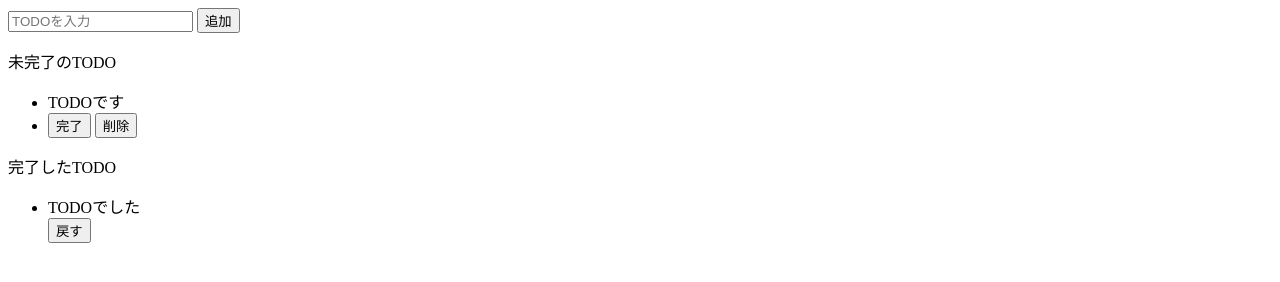
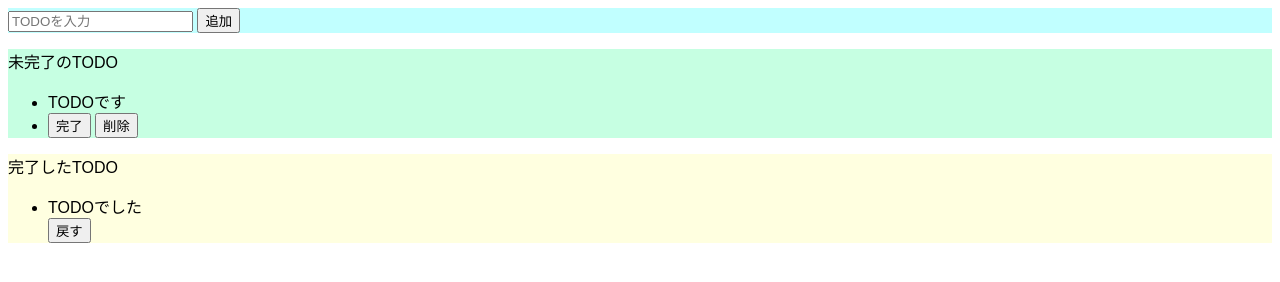
Before and after one commit to sotaheavymetal21/todo_app_js, a plain HTML site: page index.html in a window 1280 px wide. Drawn offline with Linux system fonts and the light colour scheme.

Commit message:
htmlファイルにclass名指定、styles.css作成

```diff
--- a/index.html
+++ b/index.html
@@ -1,13 +1,15 @@
 <head>
   <title>TODO_APP_JS</title>
   <meta charset="UTF-8" />
+  <link rel="stylesheet" href="src/styles.css">
 </head>
 
 <body>
-  <div>
+  <div class="input-area">
     <input placeholder="TODOを入力" />
     <button>追加</button>
-  <div>
+  </div>
+  <div class="incomplete-area">
     <p>未完了のTODO</p>
     <ul>
       <div>
@@ -16,7 +18,8 @@
         <button>削除</button>
       </div>
     </ul>
-  <div>
+  </div>
+  <div class="complete-area">
     <p>完了したTODO</p>
     <ul>
       <div>
@@ -26,6 +29,7 @@
     </ul>
   <script src="src/index.js">
   </script>
+  </div>
 </body>
 
 </html>
--- /dev/null
+++ b/src/styles.css
@@ -0,0 +1,16 @@
+body {
+  font-family: sans-serif;
+}
+
+
+.input-area {
+  background-color: #c1ffff;
+}
+
+.incomplete-area {
+  background-color: #c6ffe2;
+}
+
+.complete-area {
+  background-color: #ffffe0;
+}
```
